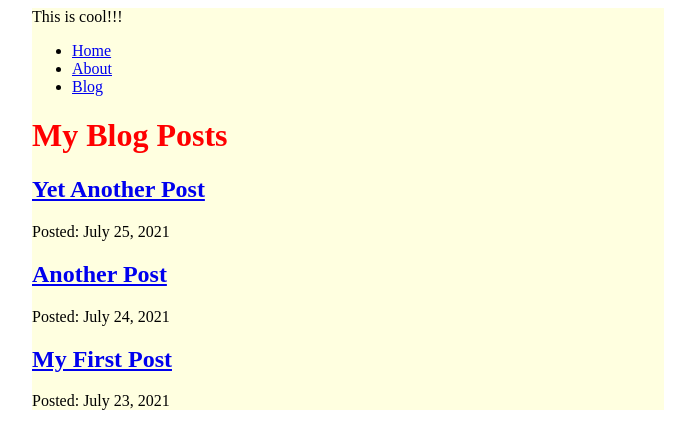
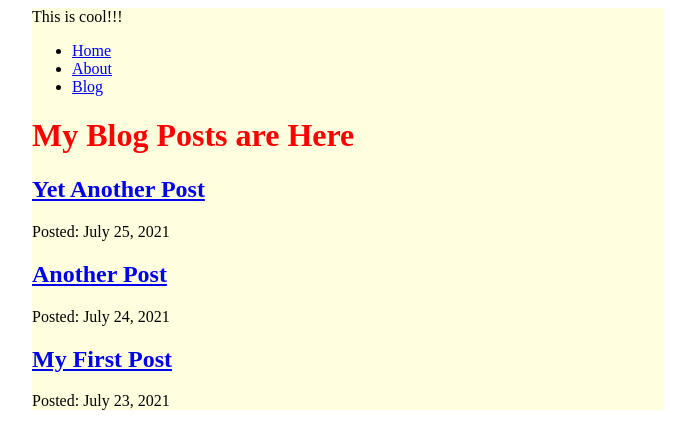
Before and after one commit to olivergraphix/my-awesome-site, a Gatsby site: page /blog in a window 1280 px wide. Shown: the whole page, without its empty margins (292-987 px from the left). Built offline with nearby package versions, Linux system fonts and the light colour scheme; Gatsby itself is replaced by a stand-in of ours.

Commit message:
Finished Gatsby Tutorial Part 6

```diff
--- a/src/pages/blog/index.js
+++ b/src/pages/blog/index.js
@@ -4,7 +4,7 @@ import Layout from '../../components/layout'
 
 const BlogPage = ({ data }) => {
     return (
-        <Layout pageTitle="My Blog Posts">
+        <Layout pageTitle="My Blog Posts are Here">
             {
                 data.allMdx.nodes.map(node => (
                     <article key={node.id}>
```
